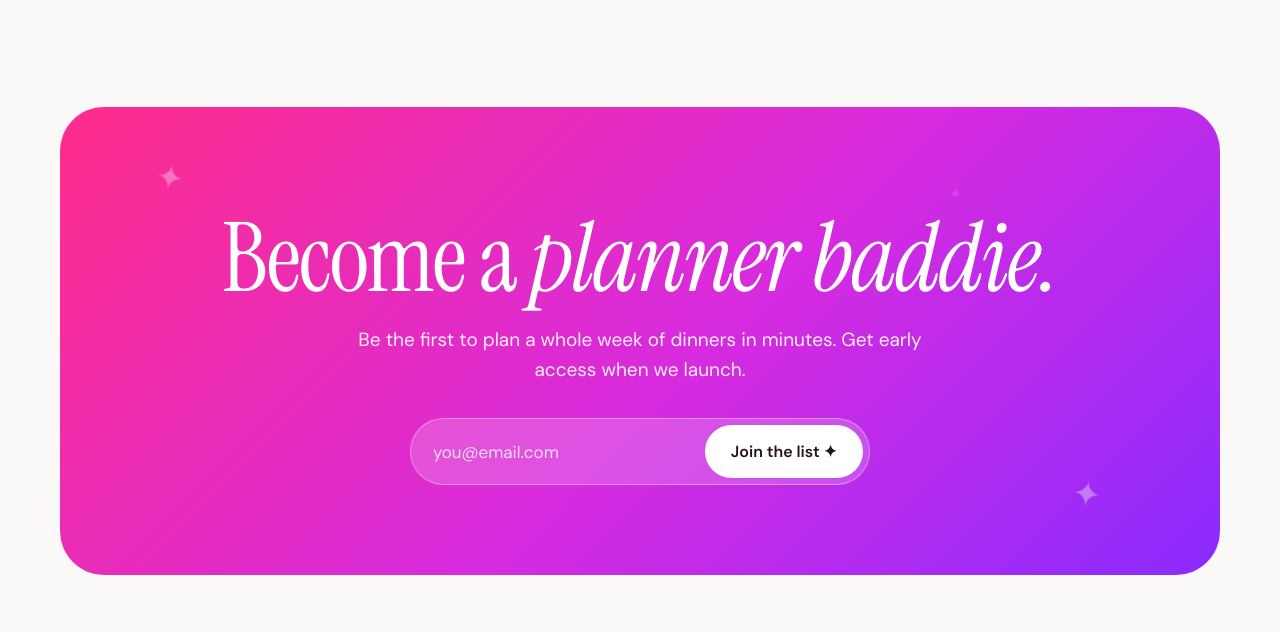
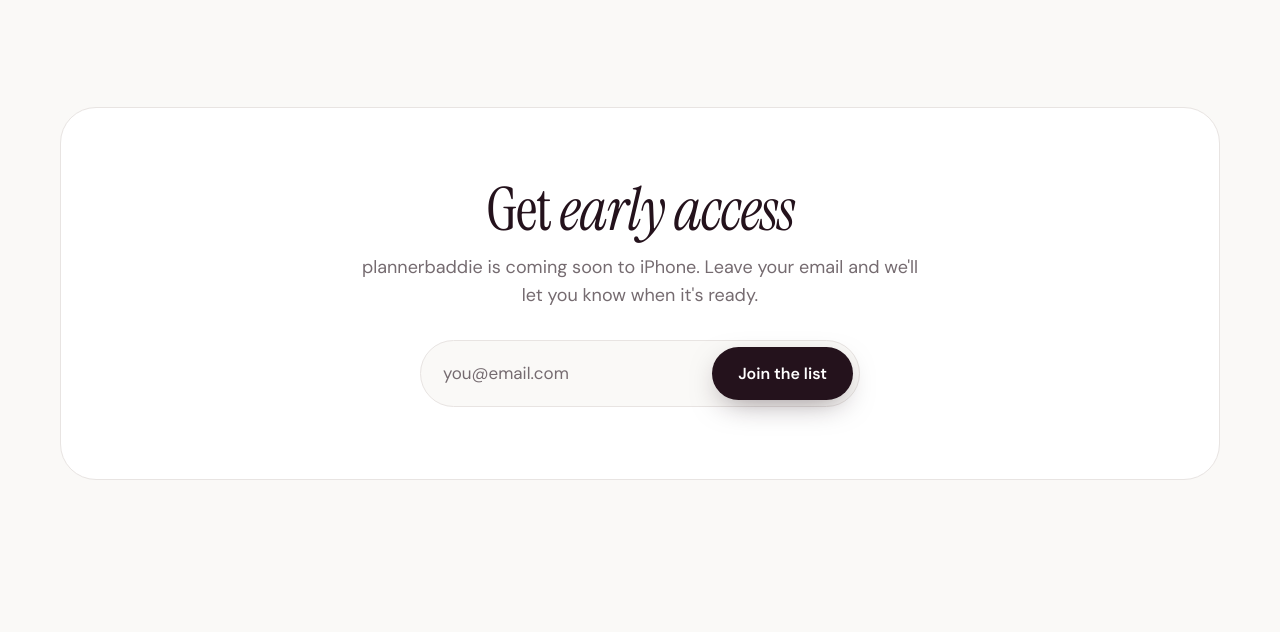
Before and after one commit to conrad-demasi/plannerbaddie.com, a plain HTML site: page index.html in a window 1280 px wide. Shown: the part 5050-5682 px from the top of the page. Drawn offline with Linux system fonts and the light colour scheme.

Commit message:
Tone down the closing signup: plain card, Get early access
Co-Authored-By: Claude Opus 5.5 <noreply@anthropic.com>

```diff
--- a/index.html
+++ b/index.html
@@ -256,15 +256,13 @@
   details p { color: var(--muted); margin-top: 12px; max-width: 64ch; }
 
   /* final cta */
-  .final { background: var(--grad); color: #fff; border-radius: 44px; padding: 90px 32px; text-align: center; position: relative; overflow: hidden; }
-  .final h2 { font-size: clamp(48px, 7.5vw, 96px); }
-  .final p { font-size: 19px; opacity: .92; margin: 18px auto 34px; max-width: 46ch; }
-  .final .sp { position: absolute; color: #fff; opacity: .55; font-size: 40px; animation: twinkle 3s ease-in-out infinite; }
-  @keyframes twinkle { 50% { opacity: .15; transform: scale(.7) rotate(20deg); } }
-  form.wait { display: flex; gap: 8px; max-width: 460px; margin: 0 auto; background: rgba(255,255,255,.18); padding: 6px; border-radius: 999px; border: 1px solid rgba(255,255,255,.35); }
-  form.wait input { flex: 1; min-width: 0; background: transparent; border: 0; outline: 0; color: #fff; font: inherit; padding: 0 16px; }
-  form.wait input::placeholder { color: rgba(255,255,255,.8); }
-  .thanks { display: none; font-family: var(--serif); font-style: italic; font-size: 28px; }
+  .final { background: #fff; color: var(--ink); border: 1px solid var(--hairline); border-radius: 36px; padding: 72px 32px; text-align: center; }
+  .final h2 { font-size: clamp(40px, 5vw, 60px); margin-top: 0; }
+  .final p { font-size: 18px; color: var(--muted); margin: 14px auto 30px; max-width: 46ch; }
+  form.wait { display: flex; gap: 8px; max-width: 440px; margin: 0 auto; background: var(--paper); padding: 6px; border-radius: 999px; border: 1px solid var(--hairline); }
+  form.wait input { flex: 1; min-width: 0; background: transparent; border: 0; outline: 0; color: var(--ink); font: inherit; padding: 0 16px; }
+  form.wait input::placeholder { color: var(--muted); }
+  .thanks { display: none; font-family: var(--serif); font-style: italic; font-size: 26px; }
 
   footer { padding: 50px 0 60px; font-size: 14px; color: var(--muted); }
   footer .wrap { display: flex; justify-content: space-between; align-items: center; flex-wrap: wrap; gap: 18px; }
@@ -538,16 +536,13 @@
 <section id="join" style="padding-top:0">
   <div class="wrap">
     <div class="final rv">
-      <span class="sp" style="top:40px;left:8%">✦</span>
-      <span class="sp" style="bottom:50px;right:10%;animation-delay:-1.5s">✦</span>
-      <span class="sp" style="top:70px;right:22%;font-size:22px;animation-delay:-.7s">✦</span>
-      <h2>Become a <em>planner baddie.</em></h2>
-      <p>Be the first to plan a whole week of dinners in minutes. Get early access when we launch.</p>
+      <h2>Get <em>early access</em></h2>
+      <p>plannerbaddie is coming soon to iPhone. Leave your email and we'll let you know when it's ready.</p>
       <form class="wait" id="wait">
         <input type="email" name="email" placeholder="you@email.com" required aria-label="Email address">
-        <button class="btn btn-white" type="submit">Join the list ✦</button>
+        <button class="btn btn-ink" type="submit">Join the list</button>
       </form>
-      <div class="thanks" id="thanks">You're on the list, baddie ✦</div>
+      <div class="thanks" id="thanks">You're on the list. We'll be in touch.</div>
     </div>
   </div>
 </section>
```
